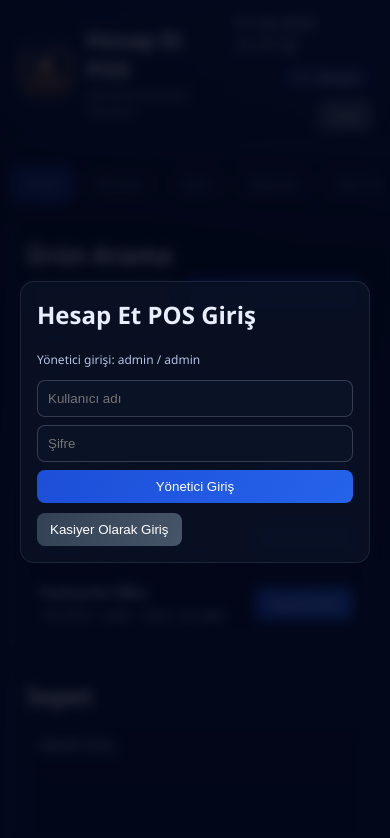
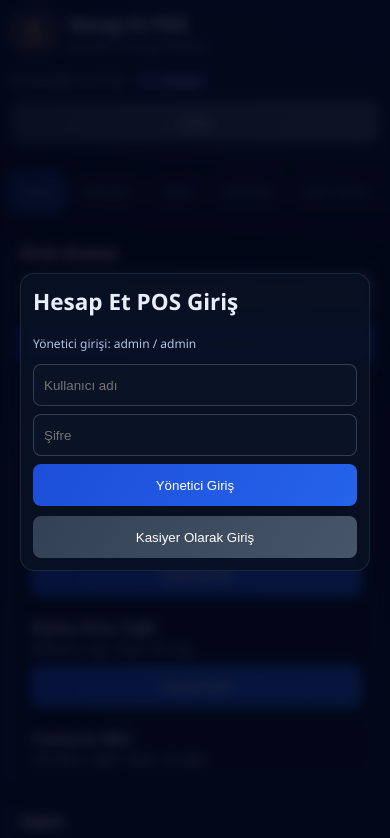
Before and after one commit to mustafaaflaz00-create/hesapet, an Electron app: page index.html in a window 390 px wide. Shown: the top 838 px of the page. Drawn offline with Linux system fonts and the light colour scheme.

Commit message:
Improve professional mobile UI responsiveness and touch ergonomics

```diff
--- a/styles.css
+++ b/styles.css
@@ -429,6 +429,28 @@ label {
 }
 
 @media (max-width: 1080px) {
+  .topbar {
+    flex-wrap: wrap;
+    align-items: flex-start;
+    padding: 10px 12px;
+  }
+
+  .brand {
+    min-width: 0;
+  }
+
+  .brand h1 {
+    font-size: 20px;
+  }
+
+  .topbar-right {
+    width: 100%;
+    flex-direction: row;
+    justify-content: space-between;
+    align-items: center;
+    gap: 8px;
+  }
+
   .two-col,
   .three-col,
   .form-grid,
@@ -438,7 +460,8 @@ label {
 
   .app-shell {
     grid-template-columns: 1fr;
-    padding: 12px 10px 20px;
+    padding: 10px 10px 18px;
+    gap: 10px;
   }
 
   .tabs {
@@ -449,6 +472,7 @@ label {
     max-height: none;
     padding: 8px;
     scroll-snap-type: x proximity;
+    -webkit-overflow-scrolling: touch;
   }
 
   .tab-btn {
@@ -456,4 +480,138 @@ label {
     text-align: center;
     scroll-snap-align: start;
   }
+
+  .card {
+    padding: 12px;
+  }
 }
+
+@media (max-width: 768px) {
+  body {
+    font-size: 15px;
+  }
+
+  .bg-overlay {
+    opacity: 0.03;
+    background-size: min(88vw, 420px);
+  }
+
+  .brand-logo {
+    width: 44px;
+    height: 44px;
+    border-radius: 12px;
+  }
+
+  .brand h1 {
+    font-size: 18px;
+  }
+
+  .brand p {
+    font-size: 11px;
+  }
+
+  .topbar-right {
+    flex-wrap: wrap;
+    justify-content: flex-start;
+  }
+
+  #clock {
+    font-size: 12px;
+  }
+
+  .role-badge {
+    font-size: 11px;
+    padding: 4px 8px;
+  }
+
+  .tabs {
+    gap: 6px;
+    border-radius: 10px;
+  }
+
+  .tab-btn {
+    padding: 9px 12px;
+    border-radius: 9px;
+    font-size: 13px;
+  }
+
+  .list {
+    max-height: 280px;
+  }
+
+  .list-item {
+    padding: 10px;
+    gap: 8px;
+  }
+
+  .summary {
+    padding: 8px;
+    gap: 6px;
+  }
+
+  .pay-row,
+  .filter-row {
+    display: grid;
+    grid-template-columns: 1fr;
+    gap: 8px;
+    align-items: stretch;
+  }
+
+  button,
+  input,
+  select,
+  textarea {
+    min-height: 42px;
+    width: 100%;
+  }
+
+  .cash-fields {
+    max-width: none;
+  }
+
+  #toast {
+    left: 10px;
+    right: 10px;
+    bottom: 10px;
+  }
+}
+
+@media (max-width: 560px) {
+  .topbar {
+    position: sticky;
+    top: 0;
+    padding-top: calc(10px + env(safe-area-inset-top));
+  }
+
+  .app-shell {
+    padding: 8px 8px calc(14px + env(safe-area-inset-bottom));
+  }
+
+  .card {
+    border-radius: 10px;
+    padding: 10px;
+  }
+
+  .card h2,
+  .card h3 {
+    font-size: 16px;
+    margin-bottom: 8px;
+  }
+
+  .list-item {
+    flex-direction: column;
+    align-items: flex-start;
+  }
+
+  .list-item > div,
+  .list-item > span,
+  .list-item > strong {
+    max-width: 100%;
+    word-break: break-word;
+  }
+
+  .auth-card {
+    width: min(100%, 94vw);
+    padding: 12px;
+  }
+}
```
